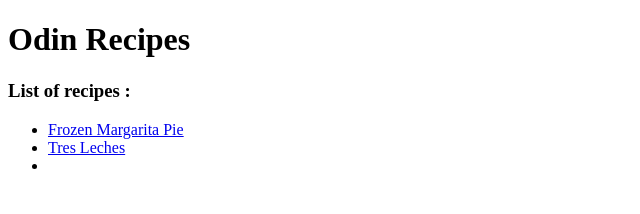
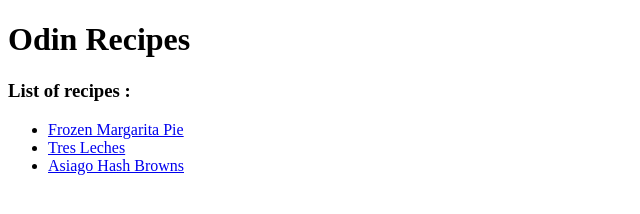
Before and after one commit to saimanoj22/odin-recipes, a plain HTML site: page index.html in a window 1280 px wide. Shown: the whole page, without its empty margins (0-640 px from the left). Drawn offline with Linux system fonts and the light colour scheme.

Commit message:
Add link to hashBrowns.html in index.html

```diff
--- a/index.html
+++ b/index.html
@@ -10,9 +10,7 @@
         <ul>
         <li><a href="recipes/margaritapie.html">Frozen Margarita Pie</a></li>
         <li><a href="recipes/tresLeches.html">Tres Leches</a></li>
-        <li>
-
-        </li>
+        <li><a href="recipes/hashBrowns.html">Asiago Hash Browns</a></li>
         </ul>
     </body>
 </html>
```
